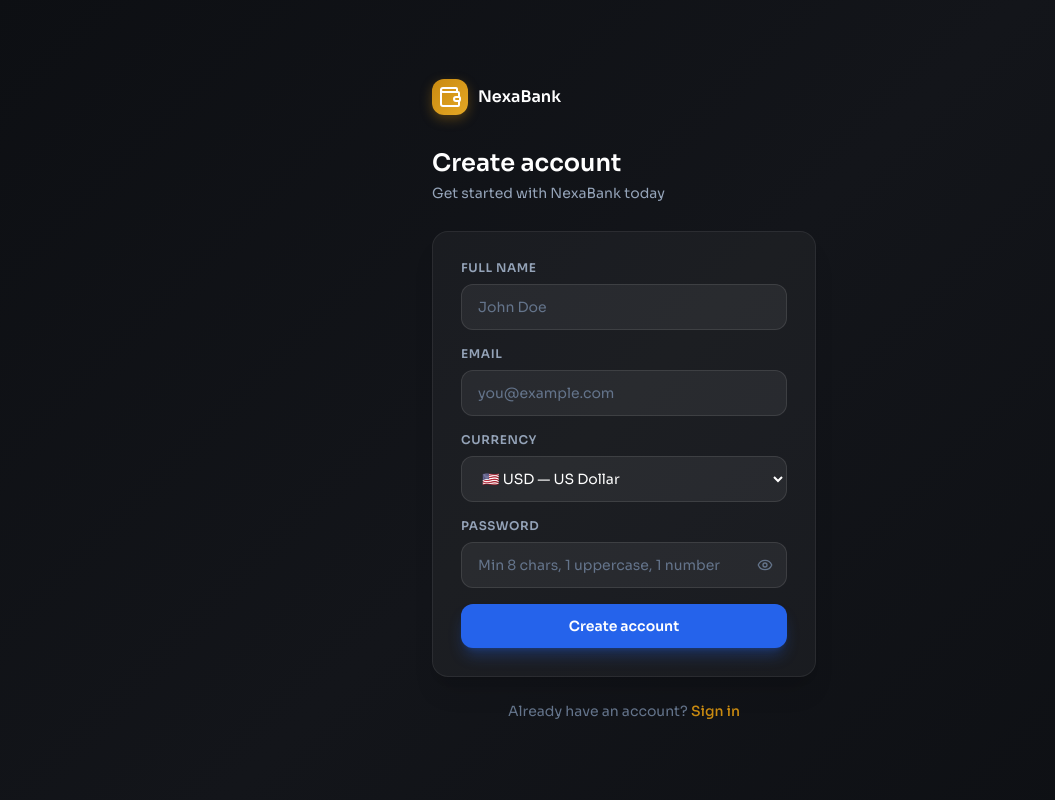
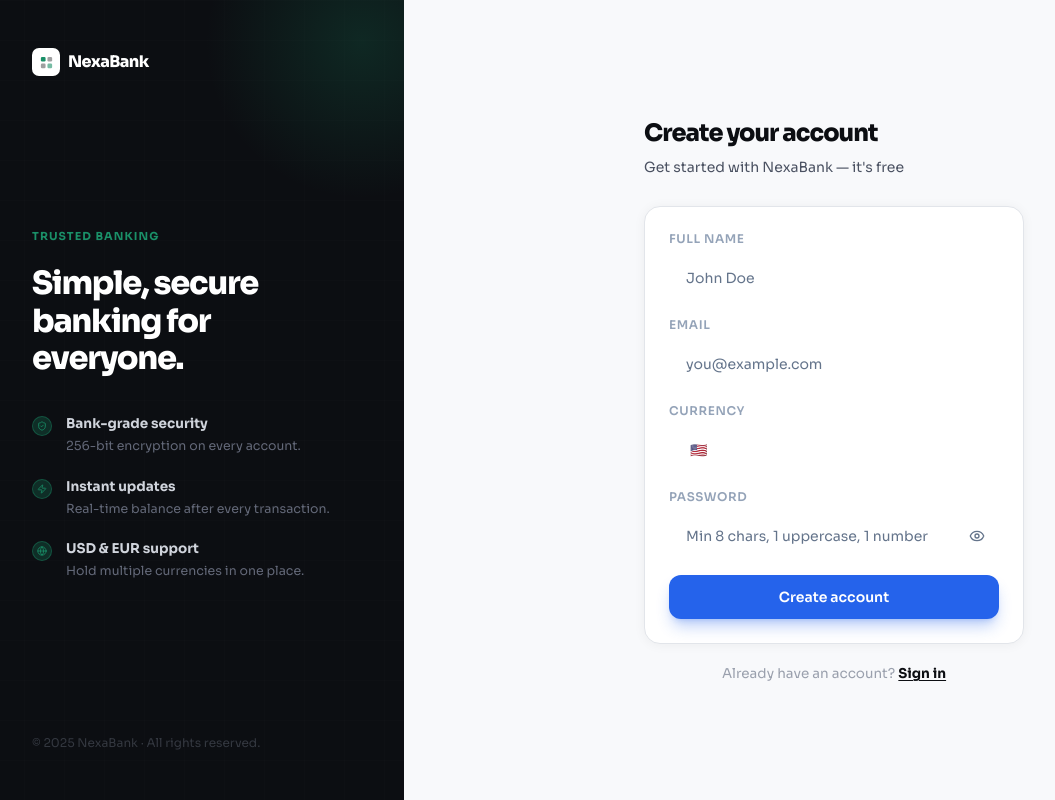
Before and after one commit to hvriza39-rgb/Online-banking, a Next.js app: page /register in a window 1280 px wide. Shown: the whole page, without its empty margins (16-1071 px from the left). Built offline with nearby package versions, Linux system fonts and the light colour scheme.

Commit message:
Update page.tsx

```diff
--- a/src/app/(auth)/register/page.tsx
+++ b/src/app/(auth)/register/page.tsx
@@ -1,40 +1,102 @@
 import { Metadata } from "next";
 import Link from "next/link";
 import { RegisterForm } from "@/components/register-form";
-import { Wallet } from "lucide-react";
+import { ShieldCheck, Zap, Globe } from "lucide-react";
 
-export const metadata: Metadata = { title: "Create Account" };
+export const metadata: Metadata = { title: "Create Account — NexaBank" };
 
 export default function RegisterPage() {
   return (
-    <div className="min-h-screen flex items-center justify-center p-6"
-      style={{ background: "linear-gradient(135deg, #0d0f13 0%, #13151a 50%, #0d0f13 100%)" }}>
-      <div className="w-full max-w-sm">
-        <div className="flex items-center gap-2.5 mb-8">
-          <div className="w-9 h-9 rounded-xl flex items-center justify-center shadow-lg"
-            style={{ background: "linear-gradient(135deg, #c98a10, #e5a825)", boxShadow: "0 4px 12px rgba(201,138,16,0.35)" }}>
-            <Wallet className="w-4.5 h-4.5 text-white" />
+    <div className="min-h-screen flex">
+
+      {/* ── Left panel ── */}
+      <div className="hidden lg:flex w-[420px] flex-shrink-0 flex-col justify-between p-12 bg-[#0c0e12] relative overflow-hidden">
+        {/* Grid texture */}
+        <svg className="absolute inset-0 w-full h-full opacity-[0.04]" xmlns="http://www.w3.org/2000/svg">
+          <defs>
+            <pattern id="grid" width="40" height="40" patternUnits="userSpaceOnUse">
+              <path d="M 40 0 L 0 0 0 40" fill="none" stroke="white" strokeWidth=".5" />
+            </pattern>
+          </defs>
+          <rect width="100%" height="100%" fill="url(#grid)" />
+        </svg>
+        <div className="absolute -top-32 -right-32 w-[340px] h-[340px] rounded-full bg-[radial-gradient(circle,rgba(26,144,104,0.2)_0%,transparent_65%)] pointer-events-none" />
+
+        {/* Logo */}
+        <NexaLogo />
+
+        {/* Copy */}
+        <div className="relative z-10">
+          <p className="text-[11px] font-bold tracking-[0.1em] uppercase text-[#1a9068] mb-5">
+            Trusted banking
+          </p>
+          <h2 className="text-[32px] font-black text-white leading-[1.18] tracking-[-0.04em] mb-9">
+            Simple, secure<br />banking for<br />everyone.
+          </h2>
+          <div className="flex flex-col gap-5">
+            {[
+              { Icon: ShieldCheck, title: "Bank-grade security",  desc: "256-bit encryption on every account." },
+              { Icon: Zap,         title: "Instant updates",      desc: "Real-time balance after every transaction." },
+              { Icon: Globe,       title: "USD & EUR support",    desc: "Hold multiple currencies in one place." },
+            ].map(({ Icon, title, desc }) => (
+              <div key={title} className="flex gap-3.5">
+                <div className="w-5 h-5 rounded-full flex-shrink-0 mt-0.5 bg-[#1a9068]/25 border border-[#1a9068]/40 flex items-center justify-center text-[#1a9068]">
+                  <Icon className="w-2.5 h-2.5" />
                 </div>
-          <span className="font-semibold text-white">NexaBank</span>
+                <div>
+                  <p className="text-[13.5px] font-bold text-[#d0d4dc] mb-0.5">{title}</p>
+                  <p className="text-[12.5px] text-[#636878] leading-relaxed">{desc}</p>
+                </div>
+              </div>
+            ))}
+          </div>
+        </div>
+
+        <p className="text-[12px] text-[#343840] relative">© 2025 NexaBank · All rights reserved.</p>
+      </div>
+
+      {/* ── Right: form ── */}
+      <div className="flex-1 flex items-center justify-center p-6 bg-[#f8f9fb]">
+        <div className="w-full max-w-[380px]">
+
+          {/* Mobile logo */}
+          <div className="mb-7 lg:hidden">
+            <NexaLogo />
           </div>
 
           <div className="mb-7">
-          <h1 className="text-2xl font-semibold text-white mb-1">Create account</h1>
-          <p className="text-slate-400 text-sm">Get started with NexaBank today</p>
+            <h1 className="text-[24px] font-black text-[#0c0e12] tracking-[-0.04em] mb-1.5">Create your account</h1>
+            <p className="text-[14px] text-[#4b5262]">Get started with NexaBank — it&apos;s free</p>
           </div>
 
-        <div className="rounded-2xl p-7 shadow-xl"
-          style={{ background: "rgba(255,255,255,0.04)", border: "1px solid rgba(255,255,255,0.07)" }}>
+          <div className="bg-white border border-[#e2e5ea] rounded-2xl p-6 shadow-[0_1px_12px_rgba(12,14,18,0.05)]">
             <RegisterForm />
           </div>
 
-        <p className="text-center text-sm text-slate-500 mt-6">
+          <p className="text-center text-[13.5px] text-[#9aa0ad] mt-5">
             Already have an account?{" "}
-          <Link href="/login" className="font-medium" style={{ color: "#c98a10" }}>
+            <Link href="/login" className="text-[#0c0e12] font-bold underline underline-offset-2 hover:opacity-60 transition-opacity">
               Sign in
             </Link>
           </p>
         </div>
       </div>
+    </div>
   );
 }
+
+function NexaLogo() {
+  return (
+    <div className="flex items-center gap-2">
+      <div className="w-7 h-7 rounded-[7px] bg-white flex items-center justify-center flex-shrink-0">
+        <svg width="15" height="15" viewBox="0 0 16 16" fill="none">
+          <rect x="2" y="2" width="5" height="5" rx="1.3" fill="#1a9068" />
+          <rect x="9" y="2" width="5" height="5" rx="1.3" fill="#0c0e12" opacity=".4" />
+          <rect x="2" y="9" width="5" height="5" rx="1.3" fill="#0c0e12" opacity=".4" />
+          <rect x="9" y="9" width="5" height="5" rx="1.3" fill="#1a9068" opacity=".6" />
+        </svg>
+      </div>
+      <span className="text-[16px] font-extrabold text-white tracking-[-0.035em]">NexaBank</span>
+    </div>
+  );
+}
```
Lines whose indentation alone changed are shown as unchanged.
